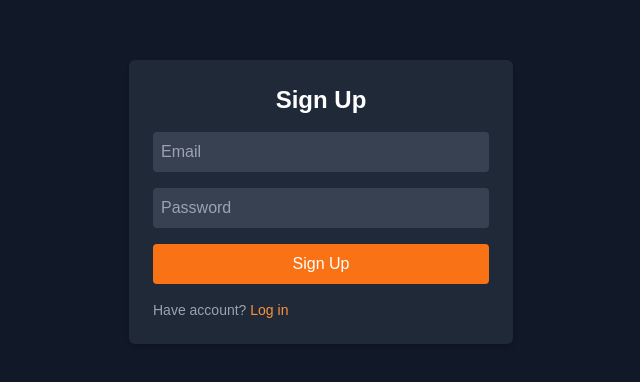
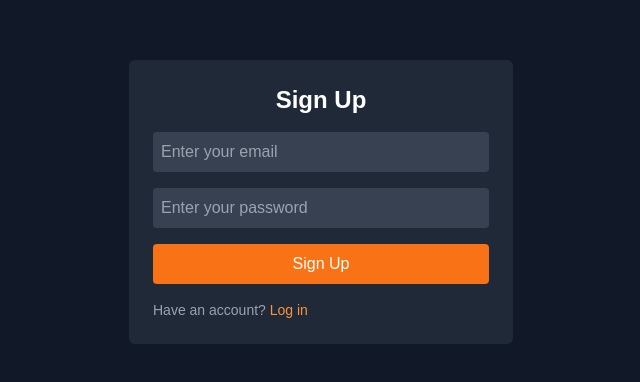
Before and after one commit to 0SHAFIN/poopup, a Next.js app: page /signup in a window 1280 px wide. Shown: the part 198-580 px from the top of the page, without its empty margins (319-959 px from the left). Built offline with nearby package versions, Linux system fonts and the light colour scheme; no server answers.

Commit message:
forgot password

```diff
--- a/app/forgot-password/page.tsx
+++ b/app/forgot-password/page.tsx
@@ -24,7 +24,7 @@ const ForgotPasswordPage: React.FC = () => {
   return (
     <div className="flex flex-col items-center justify-center h-screen bg-gray-900 text-white">
       <div className="w-96 bg-gray-800 p-6 rounded-md">
-        <h1 className="text-2xl font-bold mb-4">Forgot Password</h1>
+        <h1 className="text-center text-2xl font-bold mb-4">Forgot Password</h1>
         <input
           type="email"
           value={email}
@@ -36,8 +36,14 @@ const ForgotPasswordPage: React.FC = () => {
           onClick={handlePasswordReset}
           className="w-full bg-orange-500 p-2 rounded text-white"
         >
-          Send Reset Email
+          Reset Email
         </button>
+        <p className="text-sm text-gray-400 mt-4">
+          Back to Login{" "}
+          <a href="/login" className="text-orange-400 hover:underline">
+            Log in
+          </a>
+        </p>
         {message && <p className="mt-4 text-green-500">{message}</p>}
         {error && <p className="mt-4 text-red-500">{error}</p>}
       </div>
--- a/app/login/page.tsx
+++ b/app/login/page.tsx
@@ -24,35 +24,33 @@ const LoginPage: React.FC = () => {
   };
 
   return (
-    <div className="flex items-center justify-center h-screen bg-gray-900">
-      <div className="w-96 bg-gray-800 p-6 rounded-md shadow-md">
-        <h1 className="text-2xl font-bold text-center text-white mb-4">
-          Login
-        </h1>
+<div className="flex flex-col items-center justify-center h-screen bg-gray-900 text-white">
+  <div className="w-96 bg-gray-800 p-6 rounded-md">
+    <h1 className="text-center text-2xl font-bold mb-4">Login</h1>
     <form onSubmit={handleLogin} className="flex flex-col">
       <input
         type="email"
-            placeholder="Email"
+        placeholder="Enter your email"
         value={email}
         onChange={(e) => setEmail(e.target.value)}
-            className="w-full p-2 mb-4 rounded bg-gray-700 text-white"
+        className="w-full p-2 rounded bg-gray-700 mb-4"
         required
       />
       <input
         type="password"
-            placeholder="Password"
+        placeholder="Enter your password"
         value={password}
         onChange={(e) => setPassword(e.target.value)}
-            className="w-full p-2 mb-4 rounded bg-gray-700 text-white"
+        className="w-full p-2 rounded bg-gray-700 mb-4"
         required
       />
       <button
         type="submit"
-            className="w-full bg-orange-500 hover:bg-orange-600 text-white p-2 rounded"
+        className="w-full bg-orange-500 p-2 rounded text-white"
       >
         Login
       </button>
-          {error && <p className="text-red-500 text-sm mt-4">{error}</p>}
+      {error && <p className="mt-4 text-red-500">{error}</p>}
     </form>
     <p className="text-sm text-gray-400 mt-4 flex justify-between">
             <span>
@@ -65,9 +63,9 @@ const LoginPage: React.FC = () => {
                 Forgot password?
             </a>
         </p>
-
   </div>
 </div>
+
   );
 };
 
--- a/app/signup/page.tsx
+++ b/app/signup/page.tsx
@@ -24,44 +24,43 @@ const SignupPage: React.FC = () => {
   };
 
   return (
-    <div className="flex items-center justify-center h-screen bg-gray-900">
-      <div className="w-96 bg-gray-800 p-6 rounded-md shadow-md">
-        <h1 className="text-2xl font-bold text-center text-white mb-4">
-          Sign Up
-        </h1>
+<div className="flex flex-col items-center justify-center h-screen bg-gray-900 text-white">
+  <div className="w-96 bg-gray-800 p-6 rounded-md">
+    <h1 className="text-center text-2xl font-bold mb-4">Sign Up</h1>
     <form onSubmit={handleSignup} className="flex flex-col">
       <input
         type="email"
-            placeholder="Email"
+        placeholder="Enter your email"
         value={email}
         onChange={(e) => setEmail(e.target.value)}
-            className="w-full p-2 mb-4 rounded bg-gray-700 text-white"
+        className="w-full p-2 rounded bg-gray-700 text-white mb-4"
         required
       />
       <input
         type="password"
-            placeholder="Password"
+        placeholder="Enter your password"
         value={password}
         onChange={(e) => setPassword(e.target.value)}
-            className="w-full p-2 mb-4 rounded bg-gray-700 text-white"
+        className="w-full p-2 rounded bg-gray-700 text-white mb-4"
         required
       />
       <button
         type="submit"
-            className="w-full bg-orange-500 hover:bg-orange-600 text-white p-2 rounded"
+        className="w-full bg-orange-500 p-2 rounded text-white"
       >
         Sign Up
       </button>
-          {error && <p className="text-red-500 text-sm mt-4">{error}</p>}
+      {error && <p className="mt-4 text-red-500">{error}</p>}
     </form>
     <p className="text-sm text-gray-400 mt-4">
-          Have account?{" "}
+      Have an account?{" "}
       <a href="/login" className="text-orange-400 hover:underline">
         Log in
       </a>
     </p>
   </div>
 </div>
+
   );
 };
 
```
Lines whose indentation alone changed are shown as unchanged.
